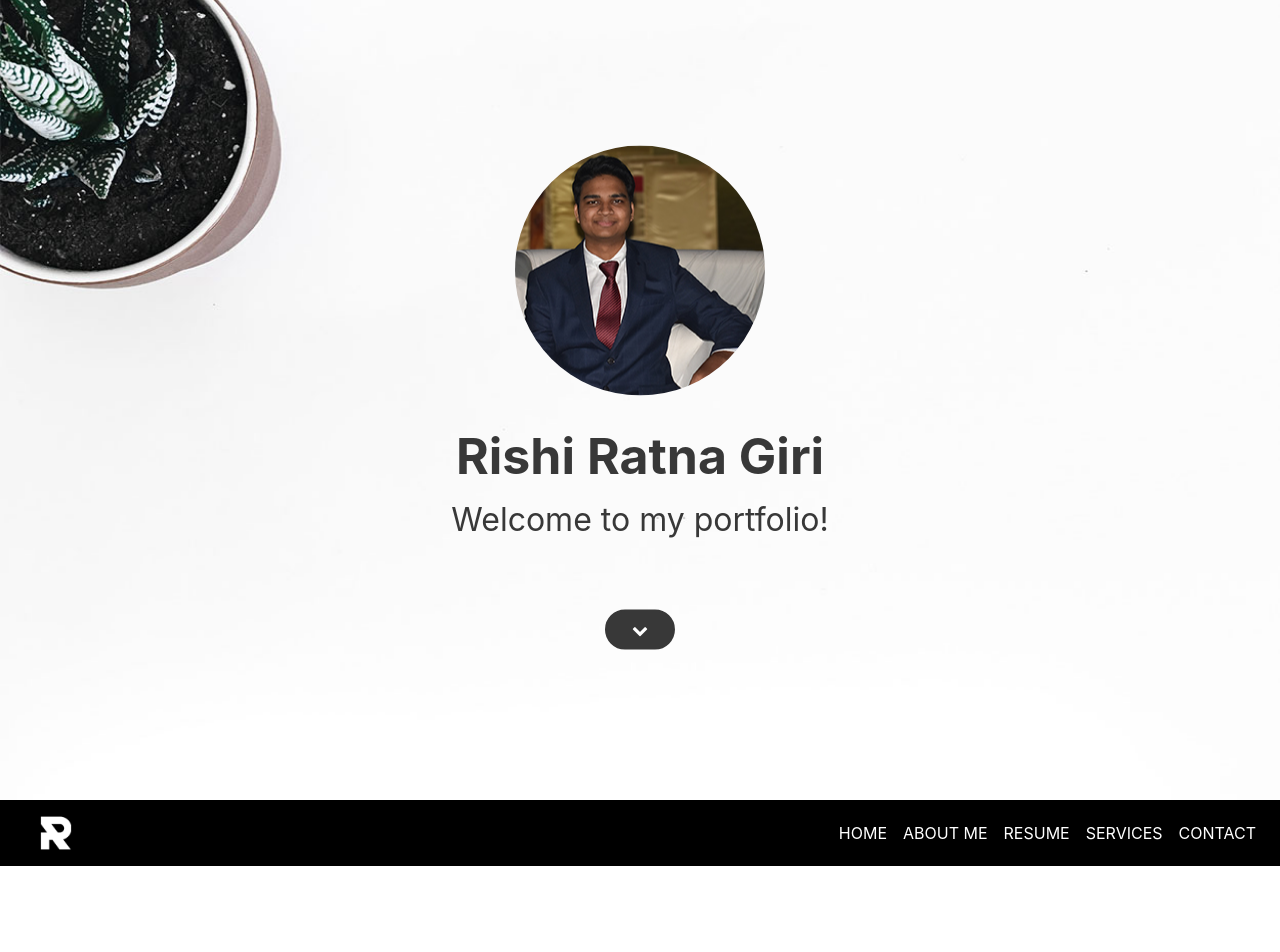
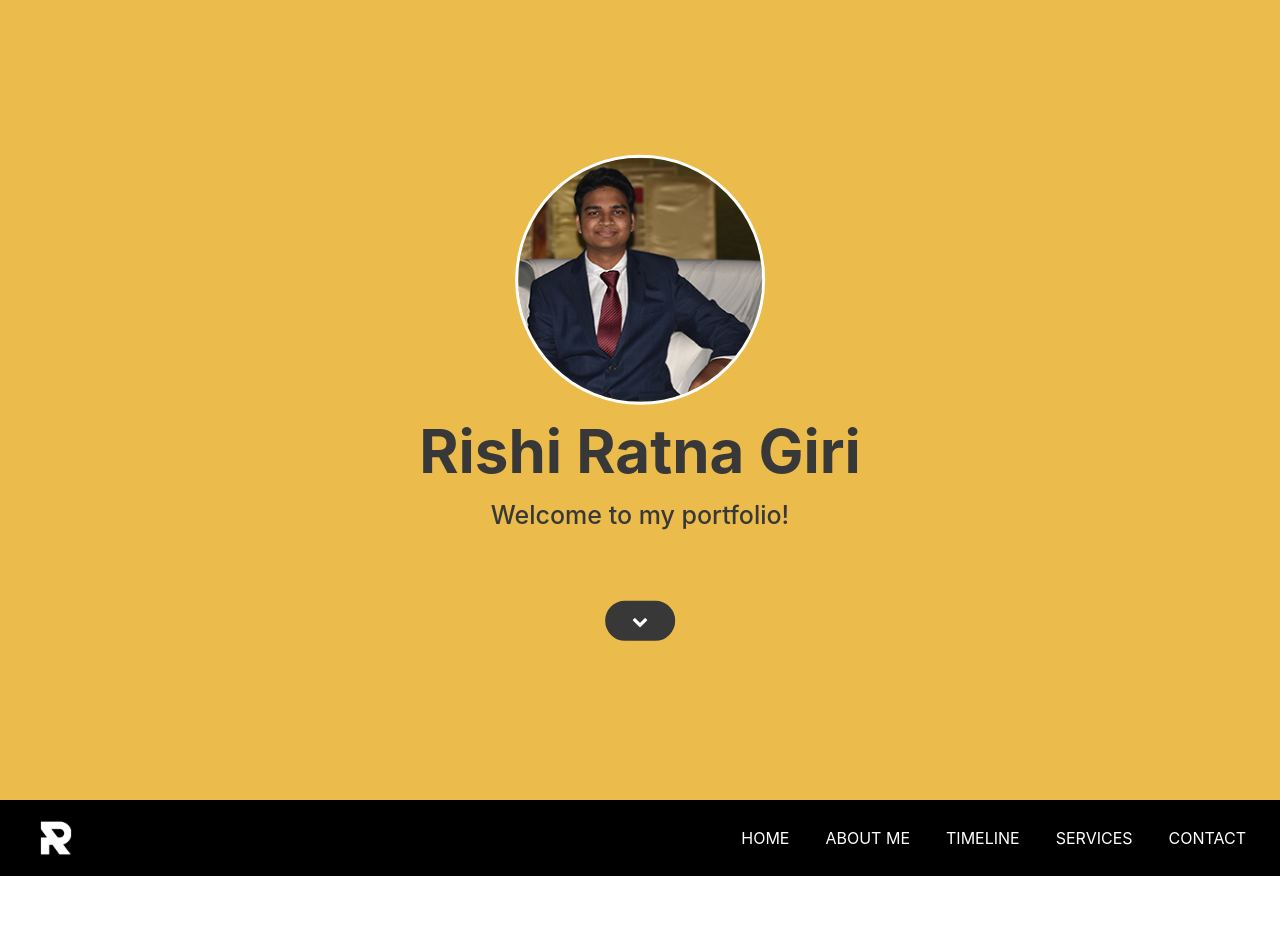
Before and after one commit to rishigiri/portfolio, a plain HTML site: page index.html in a window 1280 px wide. Shown: the top 952 px of the page. Drawn offline with nearby package versions, Linux system fonts and the light colour scheme.

Commit message:
Add files via upload
BG changed to yellow and made some font color changes

```diff
--- a/index.html
+++ b/index.html
@@ -47,7 +47,7 @@
                         <a class="nav-link" href="#about">ABOUT ME</a>
                         </li>
                         <li class="nav-item">
-                        <a class="nav-link" href="#resume">RESUME</a>
+                        <a class="nav-link" href="#resume">TIMELINE</a>
                         </li>
                         <li class="nav-item">
                         <a class="nav-link" href="#services">SERVICES</a>
--- a/style.css
+++ b/style.css
@@ -8,7 +8,7 @@ body
 #header
 {
     height: 100vh;
-    background: linear-gradient(rgba(0,0,0,0), rgba(0,0,0,0)),url(img/bg1.jpg);
+    background: #ebbb4c;
     background-position: center;
     background-size: cover;
 
@@ -25,21 +25,21 @@ body
 {
     border-radius: 50%;
     width: 250px;
-    /*border: 3px solid black;*/
+    border: 3px solid white;
 }
 .user-box h1
 {
     color: rgb(56, 56, 56);
     font-weight: bold;
     margin: 10px;
-    padding-top: 20px;
-    font-size: 50px;
+
+    font-size: 60px;
 }
 .user-box p
 {
     color:rgb(56, 56, 56);
-    font-size: 32px;
-    font-weight: 400;
+    font-size: 25px;
+    font-weight: 500;
 }
 .scroll-btn
 {
@@ -101,6 +101,10 @@ body
     height: 40px;
     margin-left: 20px;
 
+}
+.nav-item
+{
+    padding: 10px;
 }
 .nav-bar .fa-bars
 {
```
